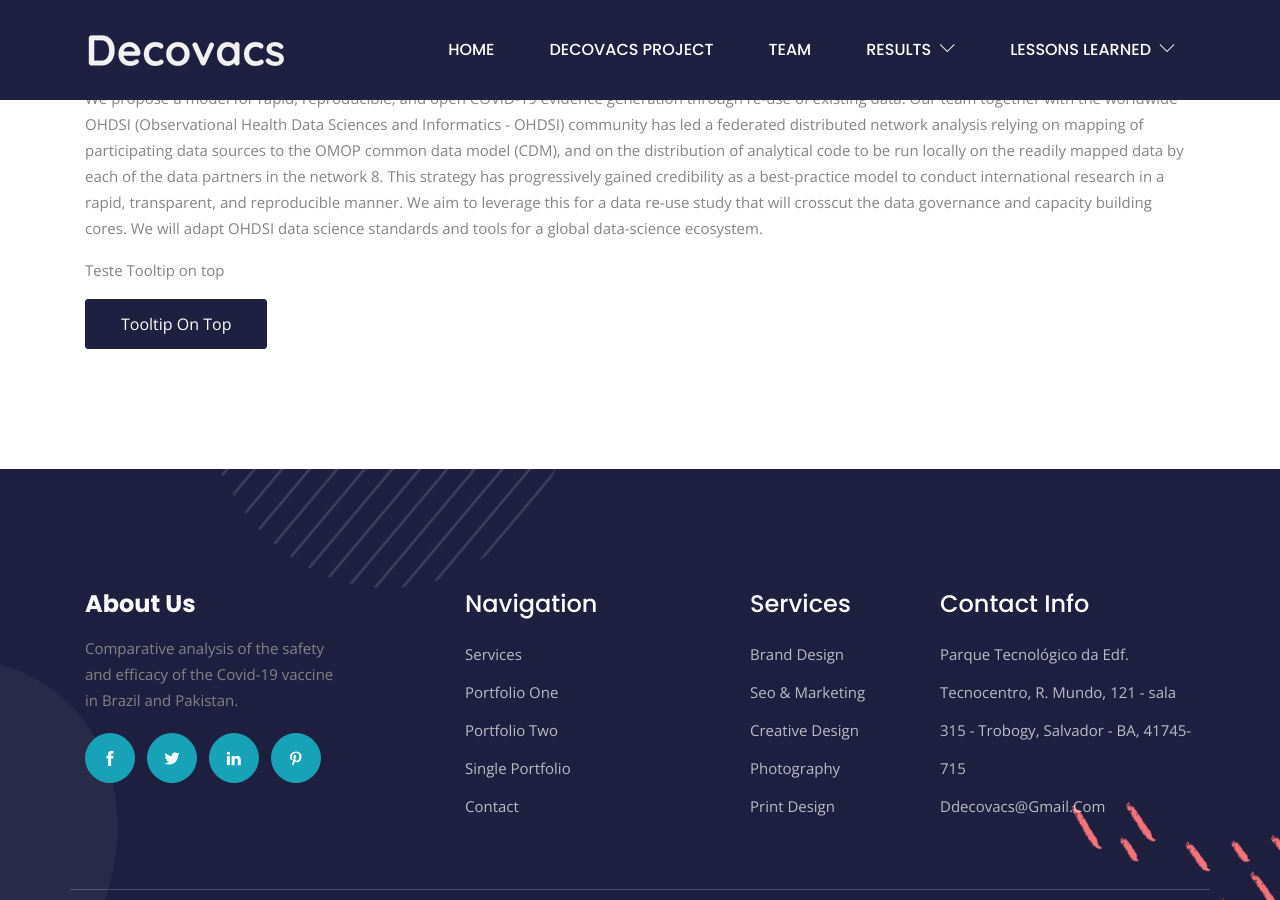
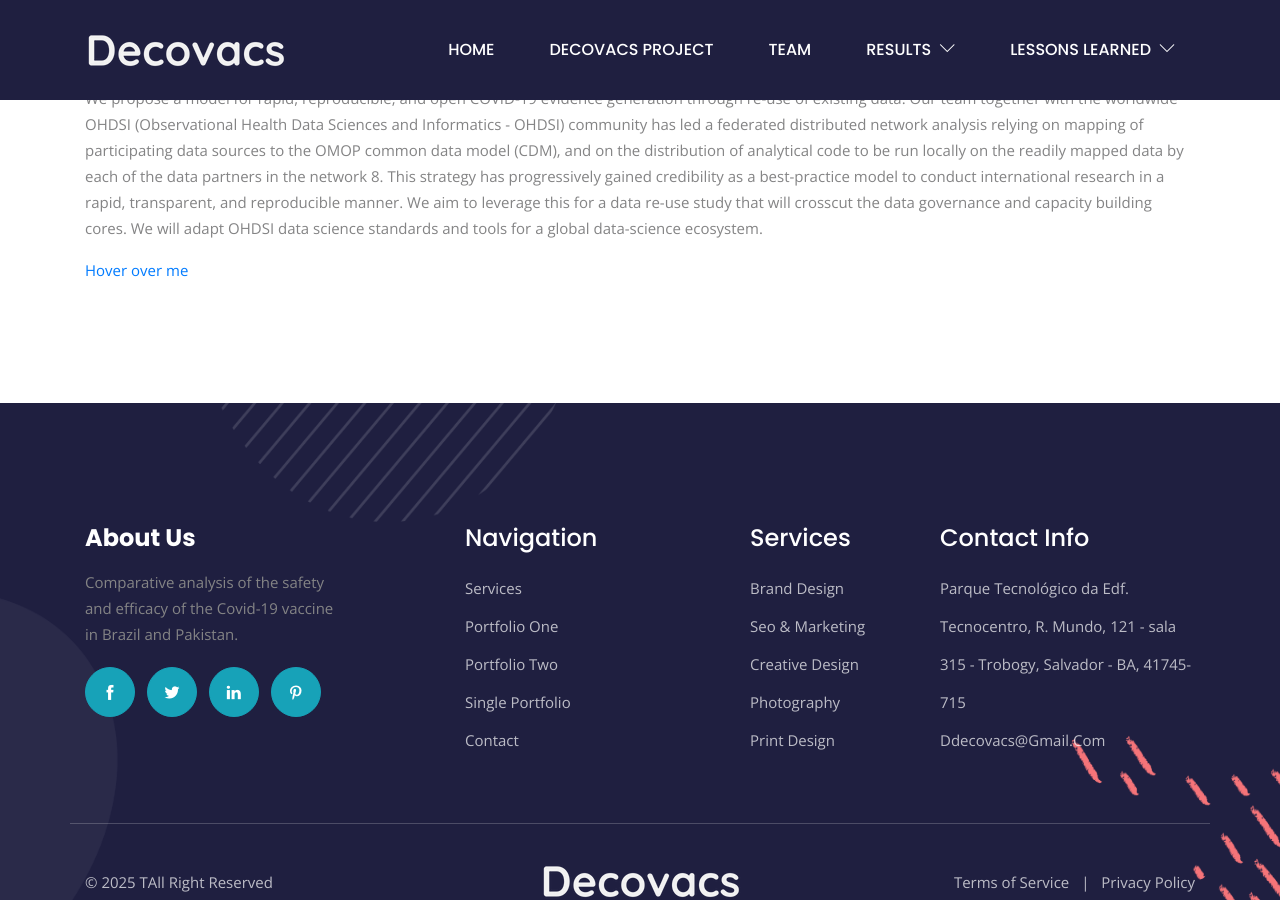
Before and after one commit to decovacs/decovacs.github.io, a Jekyll site: the page built from project.html, in a window 1280 px wide and 900 px high, scrolled down 1140 px. Built offline with Jekyll 4.4.1, drawn with Linux system fonts in a browser that asks for light colours.

Commit message:
banner e tooltip em project

```diff
--- a/project.html
+++ b/project.html
@@ -18,10 +18,7 @@
 				<p>Evidence from Global South will be important to monitor effectiveness of vaccines used worldwide, particularly considering the ethnicity groups, pregnancy, and the novel Variants of Concern (VOC) in each country. Most of the countries will lack national health system data and will rely on healthcare facilities data, such as Pakistan. Evidence is needed from countries in both situations. Shaukat Khanum Memorial Hospital in Pakistan (SKM) has experience with electronic health records and use of common data models for research. This project will reuse existing data on COVID-19 in both countries for comparative vaccine effectiveness analysis.</p>
 				<p>With Brazil and Pakistan aiming to fully vaccinate just under half a billion people in total, terabytes of valuable data are being generated daily. A framework for comparative analysis of COVID-19 vaccine effectiveness in different scenarios could foster evidence generation and provide the basis for further comparative analysis in the global south. Common barriers include limitations of safe and fair data curation, lack of standardised and open tools and analytics, reproducibility, and global and local contextualisation of findings.</p>
 				<p>We propose a model for rapid, reproducible, and open COVID-19 evidence generation through re-use of existing data. Our team together with the worldwide OHDSI (Observational Health Data Sciences and Informatics - OHDSI) community has led a federated distributed network analysis relying on mapping of participating data sources to the OMOP common data model (CDM), and on the distribution of analytical code to be run locally on the readily mapped data by each of the data partners in the network 8. This strategy has progressively gained credibility as a best-practice model to conduct international research in a rapid, transparent, and reproducible manner. We aim to leverage this for a data re-use study that will crosscut the data governance and capacity building cores. We will adapt OHDSI data science standards and tools for a global data-science ecosystem.</p>
-				<p>Teste <span data-toggle="tooltip" data-placement="top" title="Tooltip on top">  Tooltip on top</span></p>
-				<button type="button" class="btn btn-secondary" data-toggle="tooltip" data-placement="top" title="Tooltip on top">
-  Tooltip on top
-</button>
+				<a href="#" data-toggle="tooltip" title="Some tooltip text!">Hover over me</a>
 			</div>
 		</div>
 	</div>
```
Also changed, not shown: other parts of project.html (+1 -1 lines).
